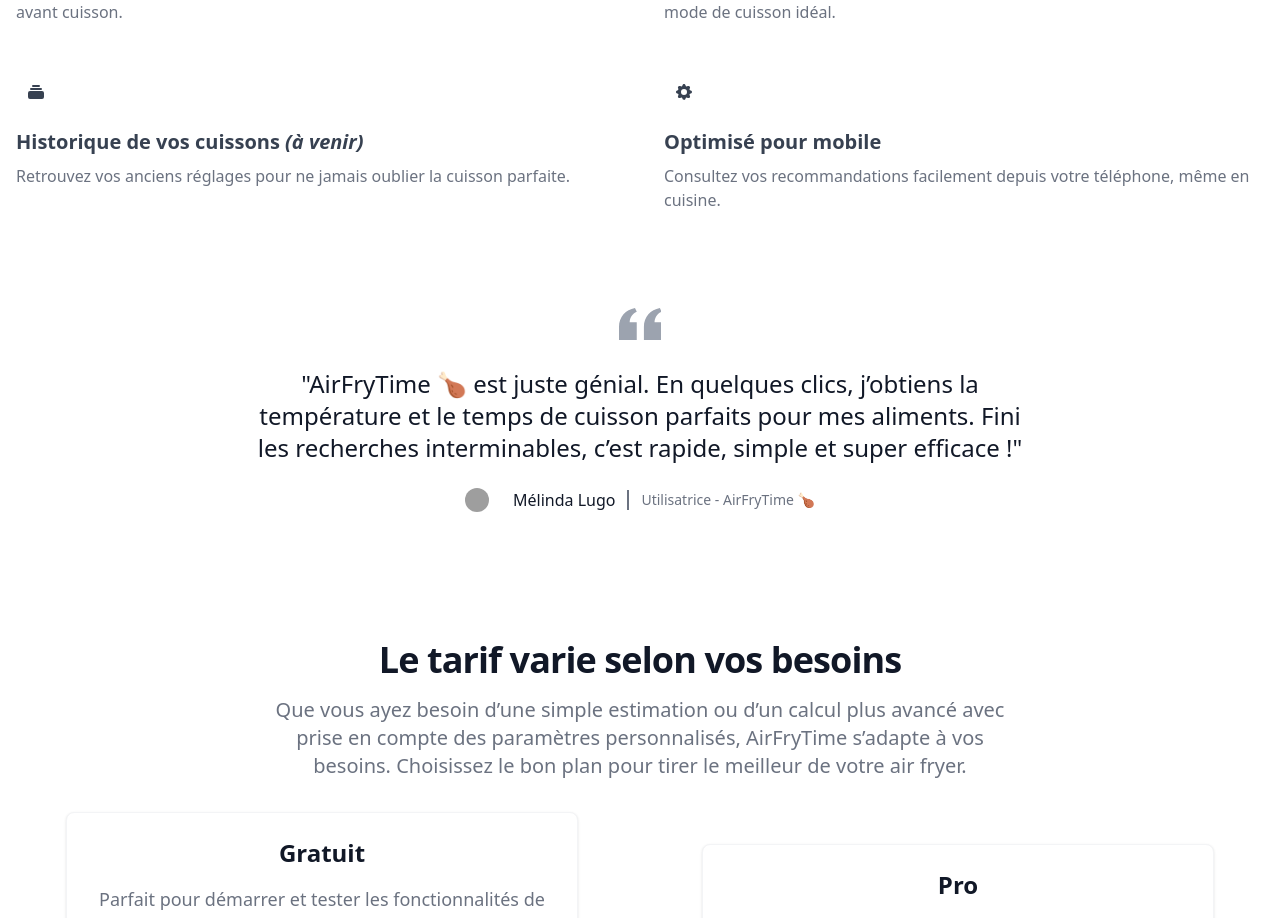
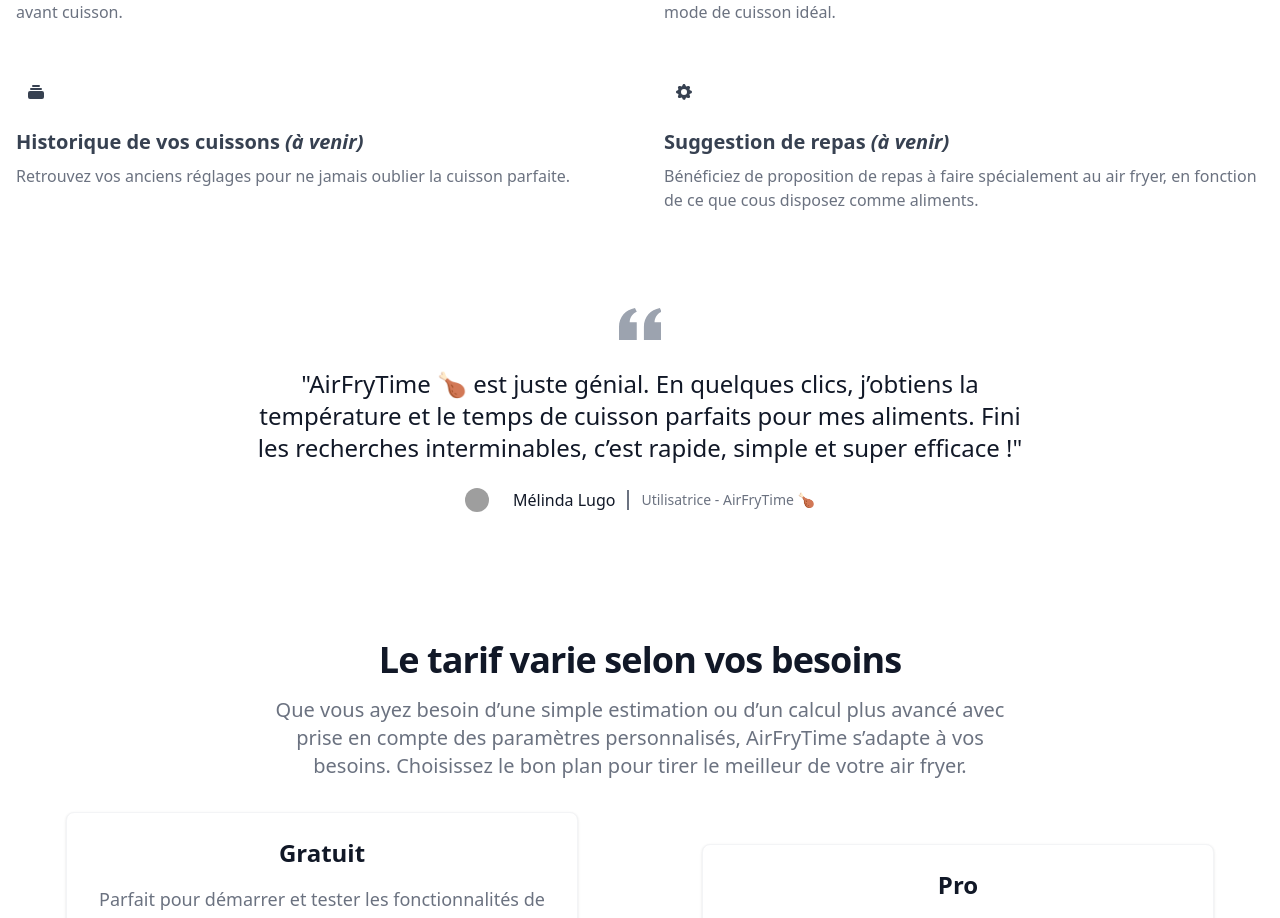
Before and after one commit to JeremieN6/air-fryer-calculator, a Vue app: page / in a window 1280 px wide. Shown: the part 2000-2918 px from the top of the page. Built offline with nearby package versions, Linux system fonts and the light colour scheme; grey boxes are pictures that could not be loaded.

Commit message:
feat: Ajout de la suggestion de repas au air fryer comme fonctionnalités à venir

```diff
--- a/src/components/LP_Features.vue
+++ b/src/components/LP_Features.vue
@@ -89,8 +89,8 @@
                                 clip-rule="evenodd"></path>
                         </svg>
                     </div>
-                    <h3 class="mb-2 text-xl font-semibold text-gray-700 dark:text-white">Optimisé pour mobile</h3>
-                    <p class="text-gray-500 dark:text-gray-400">Consultez vos recommandations facilement depuis votre téléphone, même en cuisine.</p>
+                    <h3 class="mb-2 text-xl font-semibold text-gray-700 dark:text-white">Suggestion de repas <i>(à venir)</i></h3>
+                    <p class="text-gray-500 dark:text-gray-400">Bénéficiez de proposition de repas à faire spécialement au air fryer, en fonction de ce que cous disposez comme aliments.</p>
                 </div>
             </div>
         </div>
```
